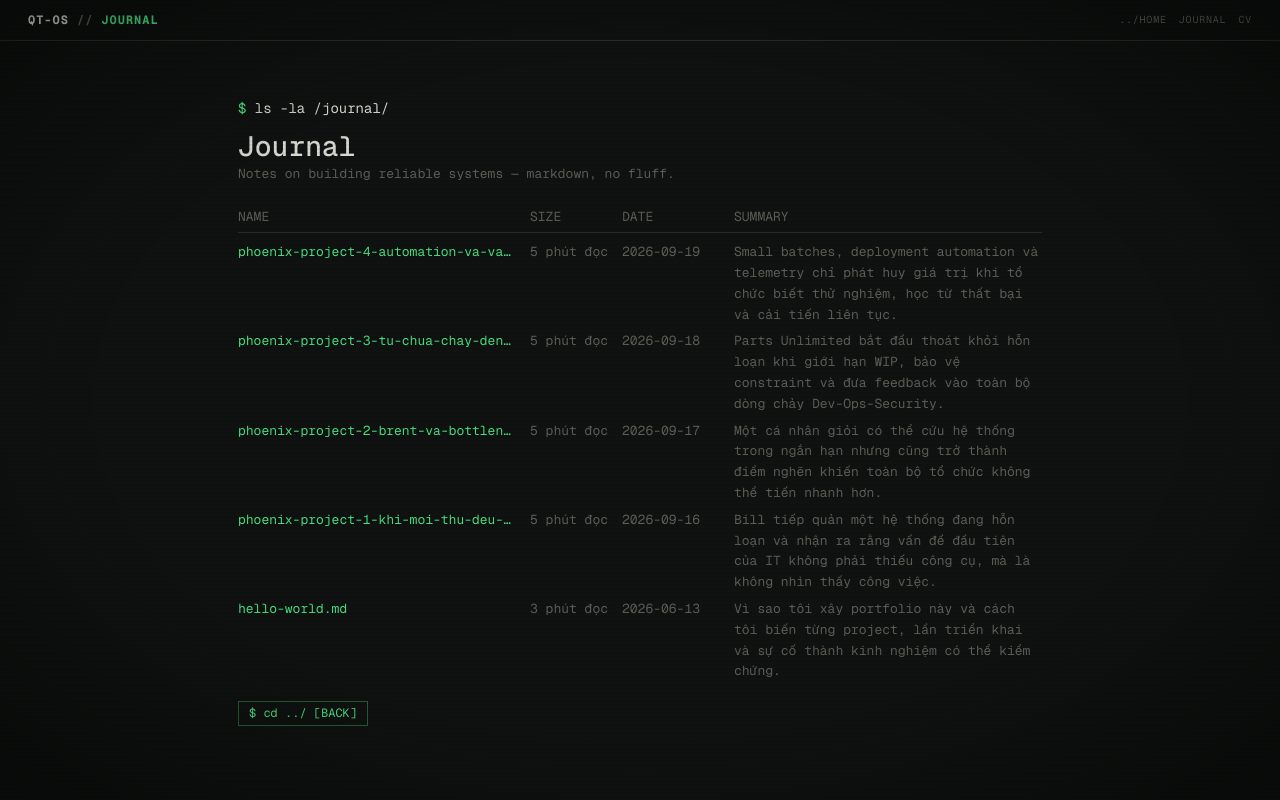
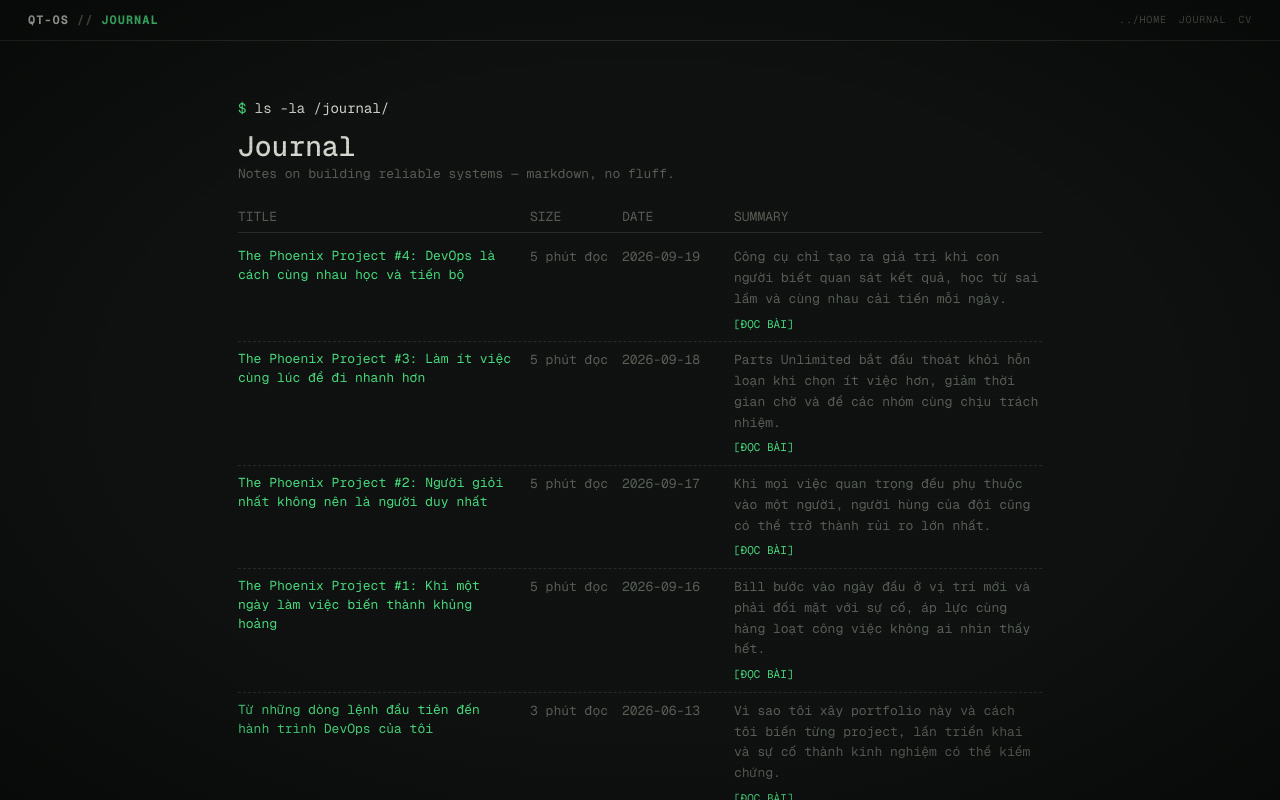
Before and after one commit to Lequangtien165/personal-blog-cv, a Next.js app in the folder personal-blog-cv/: page /blog in a window 1280 px wide. Built offline with nearby package versions, Linux system fonts and the light colour scheme.

Commit message:
Improve journal navigation and post titles

```diff
--- a/personal-blog-cv/content/posts/phoenix-project-1-khi-moi-thu-deu-khan-cap.md
+++ b/personal-blog-cv/content/posts/phoenix-project-1-khi-moi-thu-deu-khan-cap.md
@@ -1,7 +1,7 @@
 ---
-title: "The Phoenix Project #1: Khi mọi thứ đều khẩn cấp"
+title: "The Phoenix Project #1: Khi một ngày làm việc biến thành khủng hoảng"
 date: "2026-09-16"
-summary: "Bill tiếp quản một hệ thống đang hỗn loạn và nhận ra rằng vấn đề đầu tiên của IT không phải thiếu công cụ, mà là không nhìn thấy công việc."
+summary: "Bill bước vào ngày đầu ở vị trí mới và phải đối mặt với sự cố, áp lực cùng hàng loạt công việc không ai nhìn thấy hết."
 tags:
   - DevOps
   - Book Notes
--- a/personal-blog-cv/content/posts/phoenix-project-2-brent-va-bottleneck.md
+++ b/personal-blog-cv/content/posts/phoenix-project-2-brent-va-bottleneck.md
@@ -1,7 +1,7 @@
 ---
-title: "The Phoenix Project #2: Brent không phải siêu nhân, Brent là bottleneck"
+title: "The Phoenix Project #2: Người giỏi nhất không nên là người duy nhất"
 date: "2026-09-17"
-summary: "Một cá nhân giỏi có thể cứu hệ thống trong ngắn hạn nhưng cũng trở thành điểm nghẽn khiến toàn bộ tổ chức không thể tiến nhanh hơn."
+summary: "Khi mọi việc quan trọng đều phụ thuộc vào một người, người hùng của đội cũng có thể trở thành rủi ro lớn nhất."
 tags:
   - DevOps
   - Book Notes
--- a/personal-blog-cv/content/posts/phoenix-project-3-tu-chua-chay-den-flow.md
+++ b/personal-blog-cv/content/posts/phoenix-project-3-tu-chua-chay-den-flow.md
@@ -1,7 +1,7 @@
 ---
-title: "The Phoenix Project #3: Từ chữa cháy đến tạo flow"
+title: "The Phoenix Project #3: Làm ít việc cùng lúc để đi nhanh hơn"
 date: "2026-09-18"
-summary: "Parts Unlimited bắt đầu thoát khỏi hỗn loạn khi giới hạn WIP, bảo vệ constraint và đưa feedback vào toàn bộ dòng chảy Dev-Ops-Security."
+summary: "Parts Unlimited bắt đầu thoát khỏi hỗn loạn khi chọn ít việc hơn, giảm thời gian chờ và để các nhóm cùng chịu trách nhiệm."
 tags:
   - DevOps
   - Book Notes
--- a/personal-blog-cv/content/posts/phoenix-project-4-automation-va-van-hoa-hoc-hoi.md
+++ b/personal-blog-cv/content/posts/phoenix-project-4-automation-va-van-hoa-hoc-hoi.md
@@ -1,7 +1,7 @@
 ---
-title: "The Phoenix Project #4: Automation chưa đủ, DevOps còn là văn hóa học hỏi"
+title: "The Phoenix Project #4: DevOps là cách cùng nhau học và tiến bộ"
 date: "2026-09-19"
-summary: "Small batches, deployment automation và telemetry chỉ phát huy giá trị khi tổ chức biết thử nghiệm, học từ thất bại và cải tiến liên tục."
+summary: "Công cụ chỉ tạo ra giá trị khi con người biết quan sát kết quả, học từ sai lầm và cùng nhau cải tiến mỗi ngày."
 tags:
   - DevOps
   - Book Notes
--- a/personal-blog-cv/src/app/blog/page.tsx
+++ b/personal-blog-cv/src/app/blog/page.tsx
@@ -42,24 +42,27 @@ export default function BlogPage() {
       {posts.length > 0 ? (
         <div className="file-table">
           <div className="file-row hdr">
-            <span>NAME</span>
+            <span>TITLE</span>
             <span>SIZE</span>
             <span>DATE</span>
             <span>SUMMARY</span>
           </div>
 
           {posts.map((post) => (
-            <Link
+            <a
               key={post.slug}
               href={`/blog/${post.slug}`}
-              className="file-row"
-              style={{ textDecoration: "none", color: "inherit" }}
+              className="file-row journal-row"
+              aria-label={`Đọc bài: ${post.title}`}
             >
-              <span className="file-name">{post.slug}.md</span>
+              <span className="file-name journal-title">{post.title}</span>
               <span className="file-size">{post.readingTime}</span>
               <span className="file-date">{post.date}</span>
-              <span className="dimtext">{post.summary}</span>
-            </Link>
+              <span className="journal-summary">
+                <span className="dimtext">{post.summary}</span>
+                <span className="journal-read-link">[ĐỌC BÀI]</span>
+              </span>
+            </a>
           ))}
         </div>
       ) : (
--- a/personal-blog-cv/src/app/globals.css
+++ b/personal-blog-cv/src/app/globals.css
@@ -291,6 +291,39 @@ body::after {
 
 .file-name:hover {
   text-decoration: underline;
+}
+
+.journal-row {
+  color: inherit;
+  cursor: pointer;
+  text-decoration: none;
+  padding: 8px 0;
+  border-bottom: 1px dashed var(--border);
+}
+
+.journal-title {
+  overflow: visible;
+  text-overflow: clip;
+  white-space: normal;
+  line-height: 1.45;
+}
+
+.journal-row:hover .journal-title,
+.journal-row:focus-visible .journal-title {
+  text-decoration: underline;
+}
+
+.journal-summary {
+  display: block;
+  min-width: 0;
+}
+
+.journal-read-link {
+  display: block;
+  width: fit-content;
+  margin-top: 6px;
+  color: var(--accent);
+  font-size: 11px;
 }
 
 .file-size,
--- a/personal-blog-cv/src/components/terminal/journal-section.tsx
+++ b/personal-blog-cv/src/components/terminal/journal-section.tsx
@@ -20,26 +20,29 @@ export function JournalSection({ posts }: JournalSectionProps) {
 
       <div className="file-table">
         <div className="file-row hdr">
-          <span>NAME</span>
+          <span>TITLE</span>
           <span>SIZE</span>
           <span>DATE</span>
           <span>SUMMARY</span>
         </div>
 
         {posts.map((post) => (
-          <Link
+          <a
             key={post.slug}
             href={`/blog/${post.slug}`}
-            className="file-row"
-            style={{ textDecoration: "none", color: "inherit" }}
+            className="file-row journal-row"
+            aria-label={`Đọc bài: ${post.title}`}
           >
-            <span className="file-name" style={{ cursor: "pointer" }}>
-              {post.slug}.md
+            <span className="file-name journal-title">
+              {post.title}
             </span>
             <span className="file-size">{post.readingTime}</span>
             <span className="file-date">{post.date}</span>
-            <span className="dimtext">{post.summary}</span>
-          </Link>
+            <span className="journal-summary">
+              <span className="dimtext">{post.summary}</span>
+              <span className="journal-read-link">[ĐỌC BÀI]</span>
+            </span>
+          </a>
         ))}
       </div>
 
```
